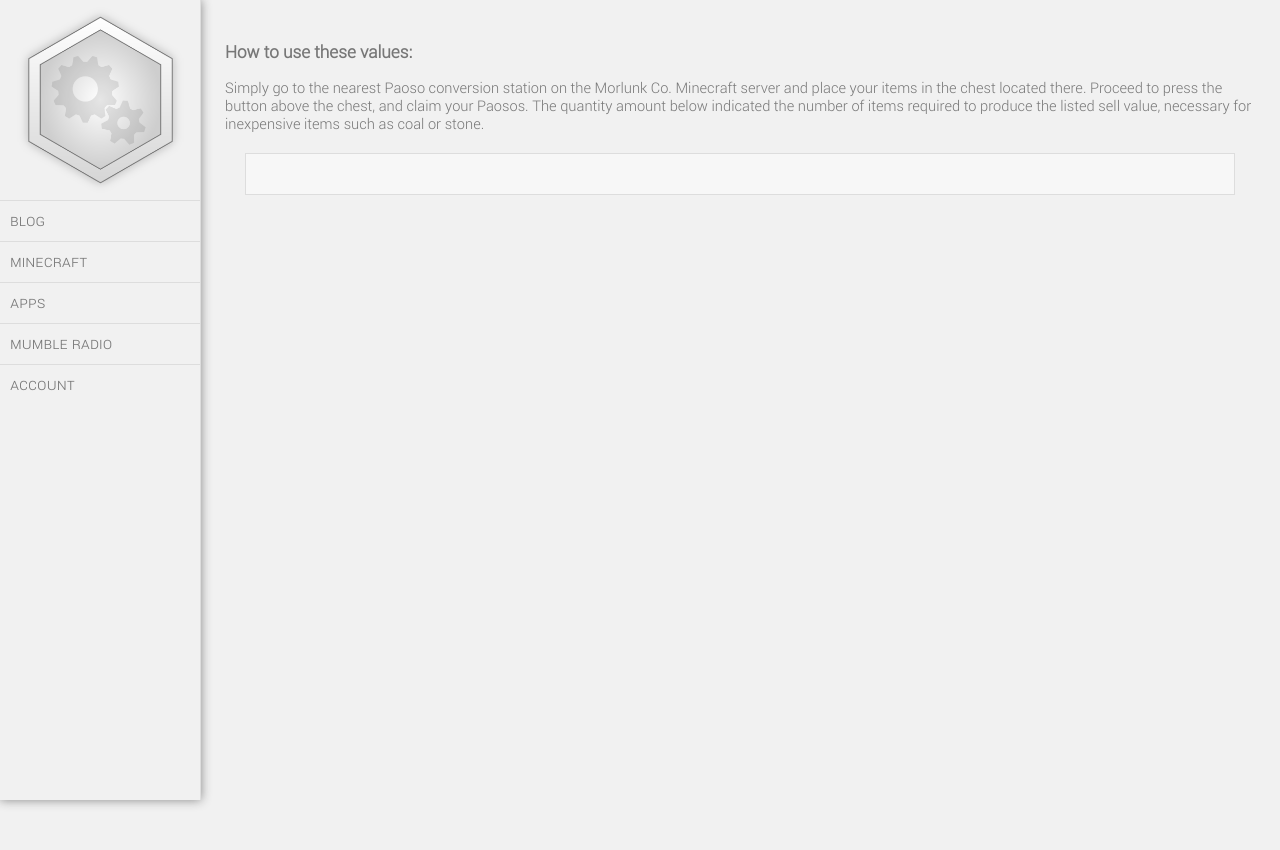
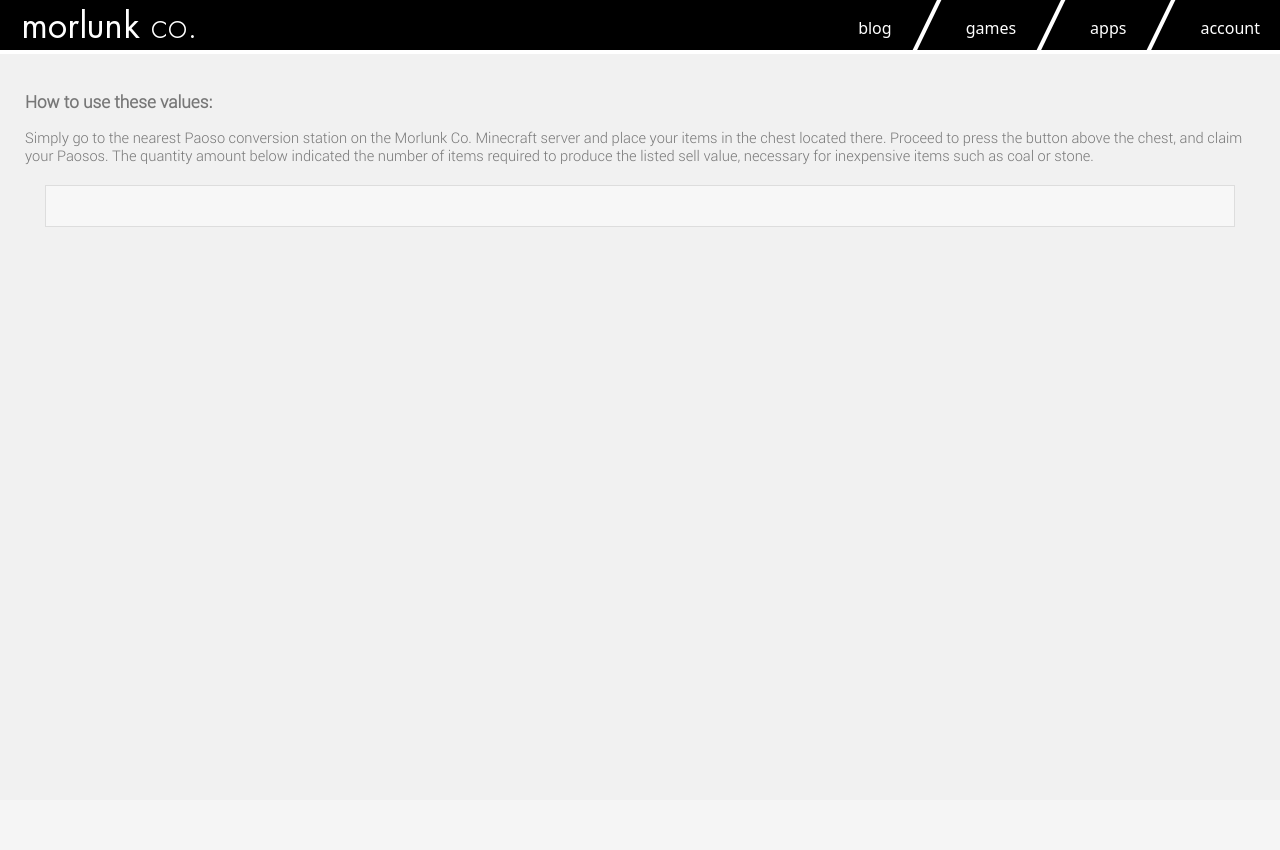
Before and after one commit to acomminos/Morlunk-Web, a Django app: template minecraft/templates/rates.html in a window 1280 px wide. After the commit the page ends 227 px from the top, so only its background shows below. Run offline with Django 3.2, Linux system fonts and the light colour scheme; the template is opened without the code that fills it, so the values that code supplies are empty.

Commit message:
Work on new styling.

```diff
--- a/pages/static/css/stylesheet.css
+++ b/pages/static/css/stylesheet.css
@@ -4,60 +4,69 @@
 }
 
 a:link { color: #777; text-decoration: none; }
-a:hover { text-decoration: underline; }
+a:hover { text-decoration: none; }
 a:visited { color: #777; }
 
 h1 a:link { text-decoration: none; }
 
-#navpane {
-    position: fixed;
+#navbar {
+    position: absolute;
     left: 0px;
     top: 0px;
-    bottom: 0px;
-    width: 200px;
-    background-color: #F1F1F1;
-    border-right: 1px solid #DDD;
-    -moz-box-shadow: 0px 0px 10px #888;
-    -webkit-box-shadow: 0px 0px 10px #888;
-    box-shadow: 0px 0px 10px #888;
+    right: 0px;
+    height: 50px;
+    background-color: #000000;
     z-index: 1;
+    padding: 0px 10px;
+    border-bottom: 4px solid #ffffff;
 }
 
-#navheader {
-    width: 100%;
-    height: 200px;
-    background-image: url('../img/morlunk_logo.png');
-    background-position: center;
-    background-size: contain;
+#navtitle {
+    position: absolute;
+    left: 0px;
+    top: 0px;
+    bottom: 9px;
+    width: 179px;
+    height: 50px;
+    background-image: url('../img/morlunk_title.png');
     background-repeat: no-repeat;
+    display: block;
+    margin: 0px 20px;
+}
+
+#navitembox {
+    position: absolute;
+    left: 219px;
+    top: 0px;
+    right: 0px;
+    bottom: 0px;
+    height: 100%;
+    text-align: right;
 }
 
 a.navitem {
     position: relative;
-    left: 0px;
-    right: 0px;
-    height: 30px;
-    padding: 5px;
-    padding-left: 10px;
+    color: #FFFFFF;
     font-size: 12pt;
-    line-height: 30px;
-    font-variant: small-caps;
-    font-family: "Roboto-Light", Sans, Arial;
-    border-top: 1px solid #DDD;
-    display: block;
+    line-height: 50px;
+    font-family: "Futura LT", Sans, Arial;
+    padding: 0px 20px;
+    display: inline;
+    vertical-align: text-bottom;
 }
 
 #content {
     position: absolute;
-    top: 0px;
-    left: 200px;
+    top: 50px;
+    left: 0px;
     right: 0px;
-    min-height: 100%;
+    bottom: 0px;
 
     padding: 25px;
 
     font-family: "Roboto-Light", Sans, Arial;
     font-size: 11pt;
+    overflow: auto;
 }
 
 #loginbox {
--- a/templates/base.html
+++ b/templates/base.html
@@ -13,15 +13,16 @@
         <script type="text/javascript" src="http://w.sharethis.com/button/buttons.js"></script>
     </head>
     <body>
-        <div id="navpane">
-            <div id="navheader"></div>
-            <a class="navitem" href="/">BLOG</a>
-            <a class="navitem" href="/page/minecraft/">MINECRAFT</a>
-            <a class="navitem" href="/page/android/">APPS</a>
-            <a class="navitem" href="/radio/">MUMBLE RADIO</a>
-            <a class="navitem" href="/account/">ACCOUNT</a>
-            {% if user.is_staff %}<a class="navitem" href="/admin/">ADMIN</a>{% endif %}
-            {% if user.is_authenticated %}<a class="navitem" href="/account/logout/">LOGOUT</a>{% endif %}
+        <div id="navbar">
+            <div id="navtitle"></div>
+            <div id="navitembox">
+            <a class="navitem" href="/">blog</a><img src="{{ STATIC_URL }}img/separator.png"/>
+            <a class="navitem" href="/page/games/">games</a><img src="{{ STATIC_URL }}img/separator.png"/>
+            <a class="navitem" href="/page/apps/">apps</a><img src="{{ STATIC_URL }}img/separator.png"/>
+            <a class="navitem" href="/account/">account</a>
+            {% if user.is_staff %}<img src="{{ STATIC_URL }}img/separator.png"/><a class="navitem" href="/admin/">admin</a><img src="{{ STATIC_URL }}img/separator.png"/>{% endif %}
+            {% if user.is_authenticated %}<a class="navitem" href="/account/logout/">logout</a>{% endif %}
+            </div>
         </div>
         <div id="content">
             {% block content %}
```
Also changed, not shown: pages/static/img/morlunk_title.png (added), pages/static/img/separator.png (added).
